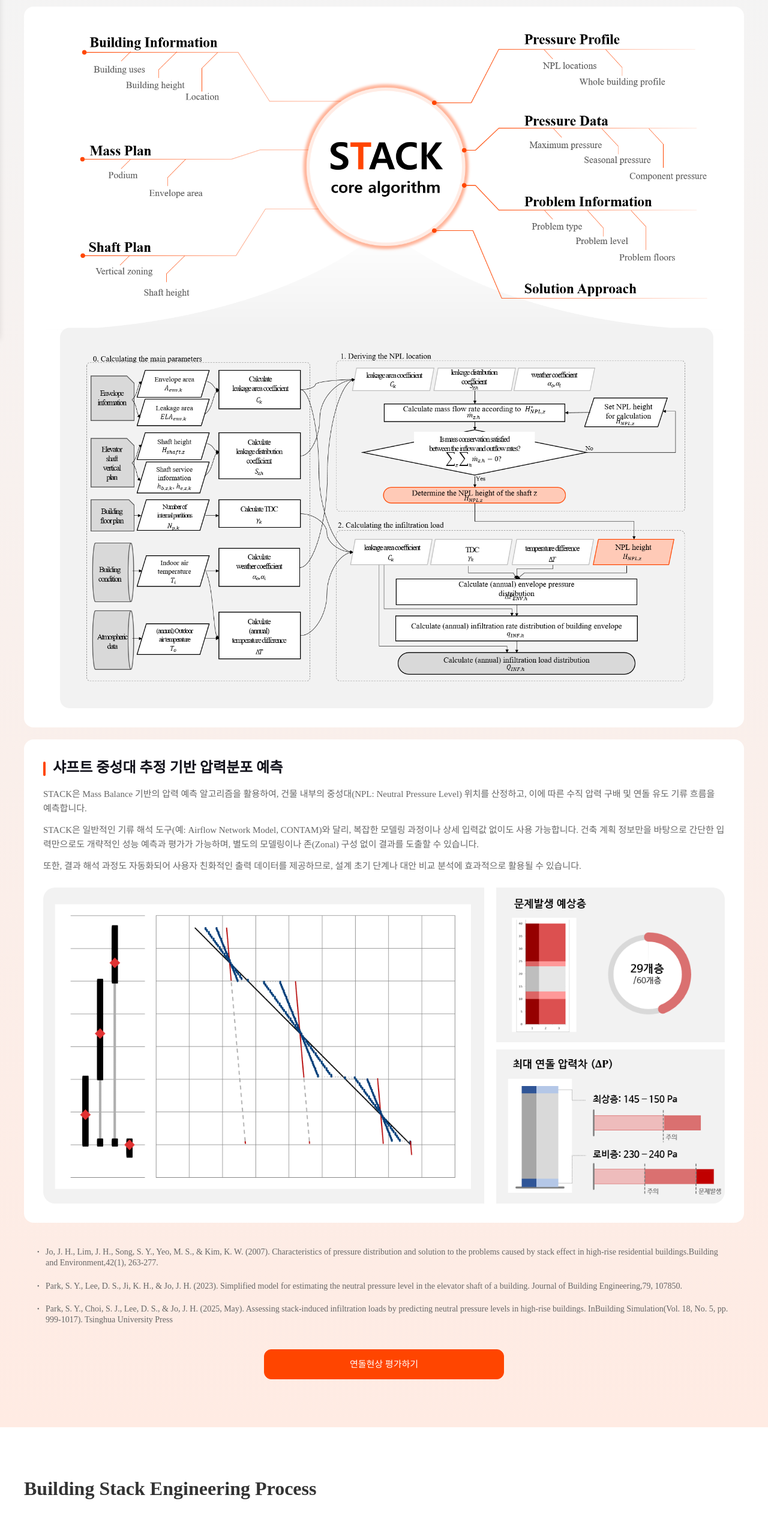
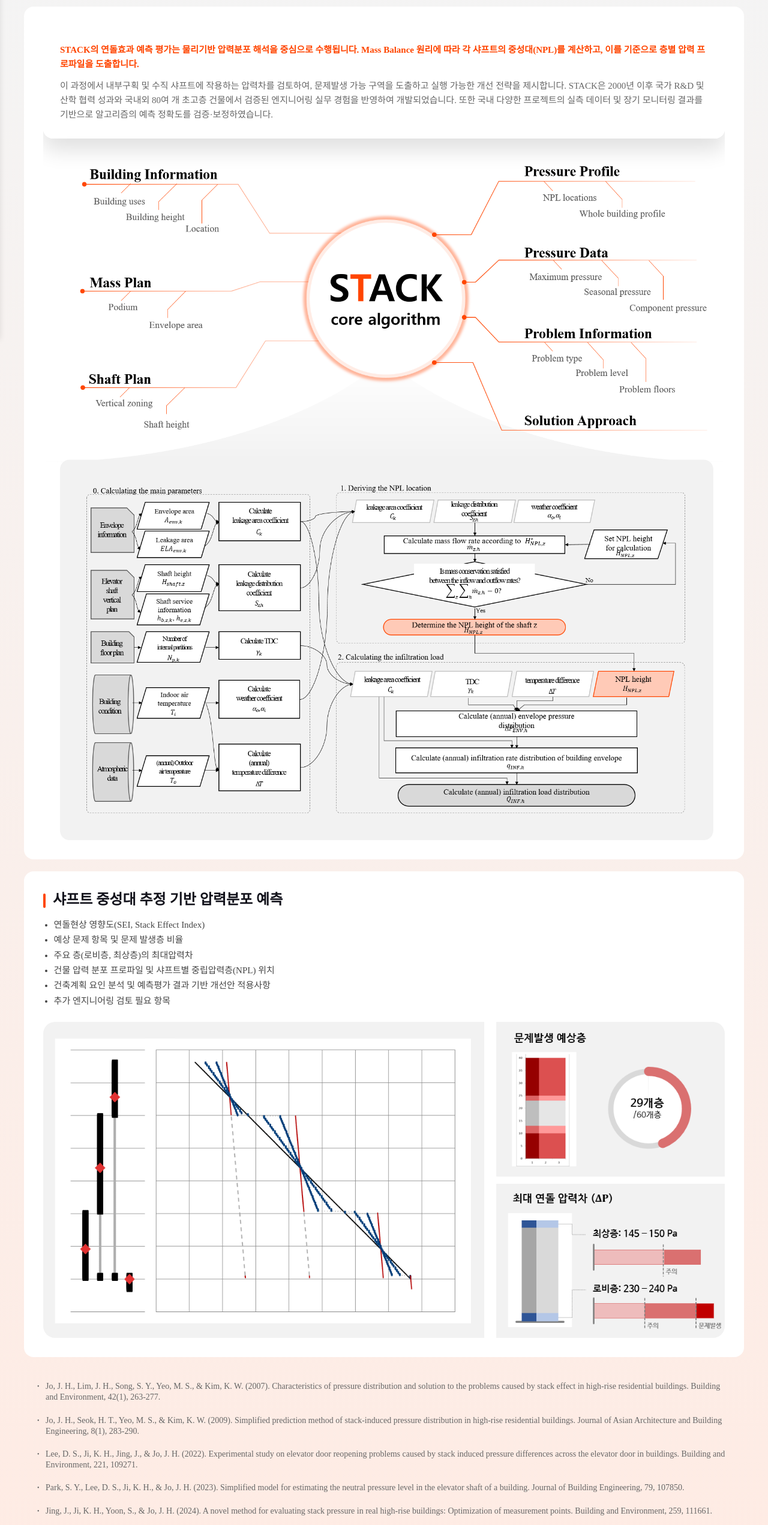
Before and after one commit to loo4os2o/stack-frontend, a Next.js app: page /about in a window 1280 px wide. Shown: the part 234-2777 px from the top of the page at 60% size. Built offline with nearby package versions, Linux system fonts and the light colour scheme.

Commit message:
[수정] AboutPage 및 EvaluationPage 텍스트 내용 개선, 이미지 레이아웃 조정 및 스타일 추가

```diff
--- a/src/app/about/page.tsx
+++ b/src/app/about/page.tsx
@@ -21,30 +21,35 @@
           </h1>
 
           <div className="mb-5 about-wrap">
-            <div className="image-wrap">
-              <Image src={AboutStackDiagram1} alt="STACK 소개 이미지-1" />
+            <div className="image-wrap stacked">
+              <div className="image-text-panel">
+                <p className="image-text-lead">
+                  STACK의 연돌효과 예측 평가는 물리기반 압력분포 해석을 중심으로 수행됩니다. Mass
+                  Balance 원리에 따라 각 샤프트의 중성대(NPL)를 계산하고, 이를 기준으로 층별 압력
+                  프로파일을 도출합니다.
+                </p>
+                <p>
+                  이 과정에서 내부구획 및 수직 샤프트에 작용하는 압력차를 검토하여, 문제발생 가능
+                  구역을 도출하고 실행 가능한 개선 전략을 제시합니다. STACK은 2000년 이후 국가 R&D
+                  및 산학 협력 성과와 국내외 80여 개 초고층 건물에서 검증된 엔지니어링 실무 경험을
+                  반영하여 개발되었습니다. 또한 국내 다양한 프로젝트의 실측 데이터 및 장기 모니터링
+                  결과를 기반으로 알고리즘의 예측 정확도를 검증·보정하였습니다.
+                </p>
+              </div>
+              <Image src={AboutStackDiagram1} alt="STACK 소개 이미지-1" className="w-full h-auto" />
             </div>
           </div>
 
           <div className="about-wrap mt-5">
             <h4>샤프트 중성대 추정 기반 압력분포 예측</h4>
-            <p>
-              STACK은 Mass Balance 기반의 압력 예측 알고리즘을 활용하여, 건물 내부의 중성대(NPL:
-              Neutral Pressure Level) 위치를 산정하고, 이에 따른 수직 압력 구배 및 연돌 유도 기류
-              흐름을 예측합니다.
-            </p>
-
-            <p className="mt-3">
-              STACK은 일반적인 기류 해석 도구(예: Airflow Network Model, CONTAM)와 달리, 복잡한
-              모델링 과정이나 상세 입력값 없이도 사용 가능합니다. 건축 계획 정보만을 바탕으로 간단한
-              입력만으로도 개략적인 성능 예측과 평가가 가능하며, 별도의 모델링이나 존(Zonal) 구성
-              없이 결과를 도출할 수 있습니다.
-            </p>
-
-            <p className="mt-3">
-              또한, 결과 해석 과정도 자동화되어 사용자 친화적인 출력 데이터를 제공하므로, 설계 초기
-              단계나 대안 비교 분석에 효과적으로 활용될 수 있습니다.
-            </p>
+            <ul className="about-overview">
+              <li>연돌현상 영향도(SEI, Stack Effect Index)</li>
+              <li>예상 문제 항목 및 문제 발생층 비율</li>
+              <li>주요 층(로비층, 최상층)의 최대압력차</li>
+              <li>건물 압력 분포 프로파일 및 샤프트별 중립압력층(NPL) 위치</li>
+              <li>건축계획 요인 분석 및 예측평가 결과 기반 개선안 적용사항</li>
+              <li>추가 엔지니어링 검토 필요 항목</li>
+            </ul>
 
             {/* 차트영역 */}
             {/* <div className="flex gap-4 mt-5 w-full">
@@ -71,7 +76,7 @@
 
             {/* 차트영역 이미지로 대체 */}
             <div className="image-wrap mt-6">
-              <Image src={AboutStackDiagram2} alt="STACK 소개 이미지-2" />
+              <Image src={AboutStackDiagram2} alt="STACK 소개 이미지-2" className="w-full h-auto" />
             </div>
           </div>
 
@@ -123,20 +128,34 @@
           <section className="about-wrap transparent">
             <ul>
               <li>
-                Jo, J. H., Lim, J. H., Song, S. Y., Yeo, M. S., & Kim, K. W. (2007). Characteristics
-                of pressure distribution and solution to the problems caused by stack effect in
-                high-rise residential buildings.Building and Environment,42(1), 263-277.
+                Jo, J. H., Lim, J. H., Song, S. Y., Yeo, M. S., & Kim, K. W. (2007). Characteristics of
+                pressure distribution and solution to the problems caused by stack effect in high-rise
+                residential buildings. Building and Environment, 42(1), 263-277.
               </li>
               <li>
-                Park, S. Y., Lee, D. S., Ji, K. H., & Jo, J. H. (2023). Simplified model for
-                estimating the neutral pressure level in the elevator shaft of a building. Journal
-                of Building Engineering,79, 107850.
+                Jo, J. H., Seok, H. T., Yeo, M. S., & Kim, K. W. (2009). Simplified prediction method of
+                stack-induced pressure distribution in high-rise residential buildings. Journal of Asian
+                Architecture and Building Engineering, 8(1), 283-290.
               </li>
               <li>
-                Park, S. Y., Choi, S. J., Lee, D. S., & Jo, J. H. (2025, May). Assessing
-                stack-induced infiltration loads by predicting neutral pressure levels in high-rise
-                buildings. InBuilding Simulation(Vol. 18, No. 5, pp. 999-1017). Tsinghua University
-                Press
+                Lee, D. S., Ji, K. H., Jing, J., & Jo, J. H. (2022). Experimental study on elevator door
+                reopening problems caused by stack induced pressure differences across the elevator door
+                in buildings. Building and Environment, 221, 109271.
+              </li>
+              <li>
+                Park, S. Y., Lee, D. S., Ji, K. H., & Jo, J. H. (2023). Simplified model for estimating
+                the neutral pressure level in the elevator shaft of a building. Journal of Building
+                Engineering, 79, 107850.
+              </li>
+              <li>
+                Jing, J., Ji, K. H., Yoon, S., & Jo, J. H. (2024). A novel method for evaluating stack
+                pressure in real high-rise buildings: Optimization of measurement points. Building and
+                Environment, 259, 111661.
+              </li>
+              <li>
+                Park, S. Y., Choi, S. J., Lee, D. S., & Jo, J. H. (2025). Assessing stack-induced
+                infiltration loads by predicting neutral pressure levels in high-rise buildings. In
+                Building Simulation, 18(5), 999-1017.
               </li>
             </ul>
           </section>
@@ -152,7 +171,7 @@
       {/* Section - SERVICES */}
       <section className="section-wide">
         <div className="services-container">
-          <h2>Building Stack Engineering Process</h2>
+          <h2>Stack Effect Engineering Process</h2>
 
           <div className="image-wrap">
             <Image src={ExImgDiagram2} alt="샘플이미지2" />
@@ -178,7 +197,12 @@
             <a className="btn-primary btn-50 w-1/4 flex-row-center" href="/service-request">
               STACK 엔지니어링 서비스 요청
             </a>
-            <a className="btn-secondary btn-50 w-1/4 flex-row-center" href="/engineering">
+            <a
+              className="btn-secondary btn-50 w-1/4 flex-row-center"
+              href="https://btairtech.co.kr/"
+              target="_blank"
+              rel="noopener noreferrer"
+            >
               연돌효과 통합 엔지니어링
               <Image
                 src={TargetBlank}
--- a/src/app/evaluation/page.tsx
+++ b/src/app/evaluation/page.tsx
@@ -506,22 +506,22 @@
             <h2 className="mb-1">연돌현상</h2>
             <h3 className="mb-3">Stack Effect, Chimney Phenomenon</h3>
             <p>
-              실내외 온도 차이로 인해 공기가 수직으로 이동하는 자연 현상 즉, 따뜻한 공기는 위로
-              상승하고, 찬 공기는 아래로 내려가는 물리 법칙에 따라, 건물 내부의 공기 흐름이 굴뚝처럼
-              위로 올라가는 현상을 말합니다.
+              연돌현상 예측평가는 건물 내·외부의 온도차와 수직공간 구성을 기반으로 압력분포를 계산하고,
+              그 영향을 정량적으로 분석하는 과정입니다. 이를 통해 설계 단계에서 잠재적인 문제를
+              사전에 파악하고 대응 전략을 수립할 수 있습니다.
             </p>
             <div className="text-box mb-4">
               <h4 className="mb-2">예측평가를 위해 필요한 정보</h4>
               <ul className="mt-3">
-                <li>건물 높이 및 층 정보</li>
-                <li>매스계획</li>
-                <li>엘리베이터 샤프트 계획</li>
-                <li>기본 평면 계획 정보</li>
+                <li>건물 개요: 위치, 층수, 높이, 용도</li>
+                <li>매스 계획: 로비층 높이, 포디움 높이 및 둘레 길이</li>
+                <li>샤프트 계획: 엘리베이터 조닝 및 운행층, 계단실 구성</li>
+                <li>기타: 일반 건축계획 사항</li>
               </ul>
             </div>
+            <div className="flex justify-end">
               <button
-              className="btn-primary w-full btn-50 rounded-xl
-              flex items-center justify-between gap-2"
+                className="btn-primary btn-50 rounded-xl flex items-center justify-between gap-2 w-1/2"
                 onClick={() => {
                   if (!user || !user?.email) {
                     alert('로그인 후 이용해주세요.');
@@ -534,6 +534,7 @@
                 시작하기
                 <Image src={ArrowRight} alt="arrow-right" width={24} height={24} />
               </button>
+            </div>
           </div>
 
           {/* 슬라이드 영역 */}
@@ -590,9 +591,10 @@
             <Image src={EvaluationDiagram1} alt="HOW DO WE ASSESS?" />
           </div>
 
-          <h4 className="mt-5">Stack Prediction</h4>
-          <div className="image-wrap" style={{ borderRadius: '0' }}>
-            <Image src={EvaluationDiagram2} alt="Stack Prediction" />
+          <div className="flex justify-center">
+            <a className="btn-secondary btn-50 w-1/4 flex-row-center" href="/about">
+              Learn more
+            </a>
           </div>
         </div>
       </section>
--- a/src/components/HeaderMenu.tsx
+++ b/src/components/HeaderMenu.tsx
@@ -170,7 +170,7 @@
                     className={`nav-link ${isActiveMenu('/evaluation') ? 'active' : ''}`}
                     onClick={(e) => handleNavigation(e, '/evaluation')}
                   >
-                    연돌현상 평가
+                    연돌현상 예측평가
                   </a>
                 </li>
                 <li>
@@ -277,7 +277,7 @@
               className={`drawer-link ${isActiveMenu('/evaluation') ? 'active' : ''}`}
               onClick={(e) => handleNavigation(e, '/evaluation')}
             >
-              연돌현상 평가
+              연돌현상 예측평가
             </a>
             {/* <Link href="/service-request" className="drawer-link">
               서비스 요청하기
--- a/src/components/MainHeader2.tsx
+++ b/src/components/MainHeader2.tsx
@@ -120,7 +120,7 @@
           <ul className="nav-menu">
             <li>
               <a href="#" className="nav-link" onClick={(e) => handleNavigation(e, '/evaluation')}>
-                연돌현상 평가
+              연돌현상 예측평가
               </a>
             </li>
 
--- a/src/css/about.css
+++ b/src/css/about.css
@@ -14,6 +14,37 @@
   max-width: 1240px;
   padding: 0 1.25rem;
   margin: 0 auto;
+}
+
+.image-wrap {
+  position: relative;
+}
+.image-wrap.stacked {
+  display: flex;
+  flex-direction: column;
+  align-items: center;
+  gap: 2rem;
+}
+.image-wrap.stacked > span {
+  width: 100%;
+}
+.image-text-panel {
+  width: 100%;
+  background: rgba(255, 255, 255, 0.98);
+  border-radius: 1rem;
+  padding: 1.75rem;
+  box-shadow: 0 20px 35px rgba(0, 0, 0, 0.12);
+  line-height: 160%;
+}
+.image-text-panel p {
+  font-weight: 500;
+  font-size: 0.938rem;
+  color: #454545;
+}
+.image-text-panel .image-text-lead {
+  font-weight: 700;
+  color: #ff4500;
+  margin-bottom: 0.75rem;
 }
 
 .about-wrap {
@@ -78,6 +109,28 @@
   left: 2px;
 }
 
+.about-wrap ul.about-overview {
+  margin-top: 0.6rem;
+  list-style: disc;
+  padding-left: 1.1rem;
+  font-weight: 500;
+  font-size: 0.938rem;
+  line-height: 142%;
+  color: #454545;
+}
+.about-wrap ul.about-overview li {
+  margin: 0;
+  padding-left: 0;
+  position: static;
+}
+.about-wrap ul.about-overview li + li {
+  margin-top: 0.25rem;
+}
+.about-wrap ul.about-overview li::before {
+  display: none;
+  content: none;
+}
+
 .section-wide {
   background-color: #fff;
   padding: 5rem 0;
@@ -108,3 +161,13 @@
   filter: brightness(0) saturate(100%) invert(22%) sepia(51%) saturate(6455%) hue-rotate(27deg)
     brightness(90%) contrast(107%);
 }
+
+@media screen and (max-width: 768px) {
+  .image-wrap.stacked {
+    align-items: stretch;
+    gap: 1.5rem;
+  }
+  .image-text-panel {
+    box-shadow: 0 12px 24px rgba(0, 0, 0, 0.08);
+  }
+}
```
Lines whose indentation alone changed are shown as unchanged.
